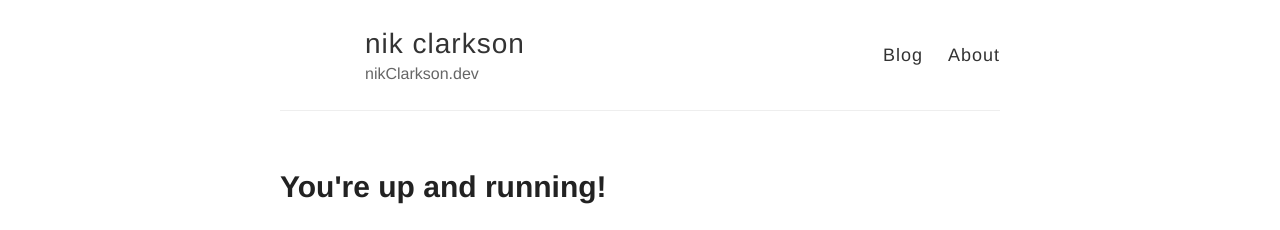
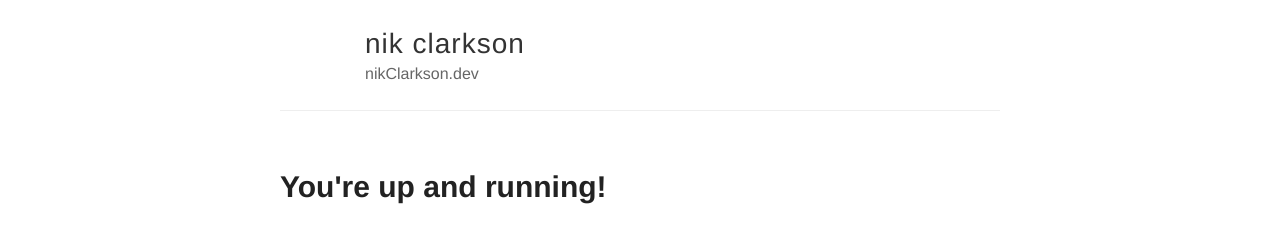
Before and after one commit to nikclarkson/nikclarkson.github.io, a Jekyll site: the page built from _posts/2014-3-3-Hello-World.md, in a window 1280 px wide. Shown: the top 230 px of the page. Built offline with Jekyll 4.4.1, drawn with Linux system fonts in a browser that asks for light colours.

Commit message:
Update default.html

```diff
--- a/_layouts/default.html
+++ b/_layouts/default.html
@@ -27,8 +27,8 @@
           </div>
 
           <nav>
-            <a href="{{ site.baseurl }}/">Blog</a>
-            <a href="{{ site.baseurl }}/about">About</a>
+           <!-- <a href="{{ site.baseurl }}/">Blog</a> -->
+          <!--  <a href="{{ site.baseurl }}/about">About</a> -->
           </nav>
         </header>
       </div>
```
